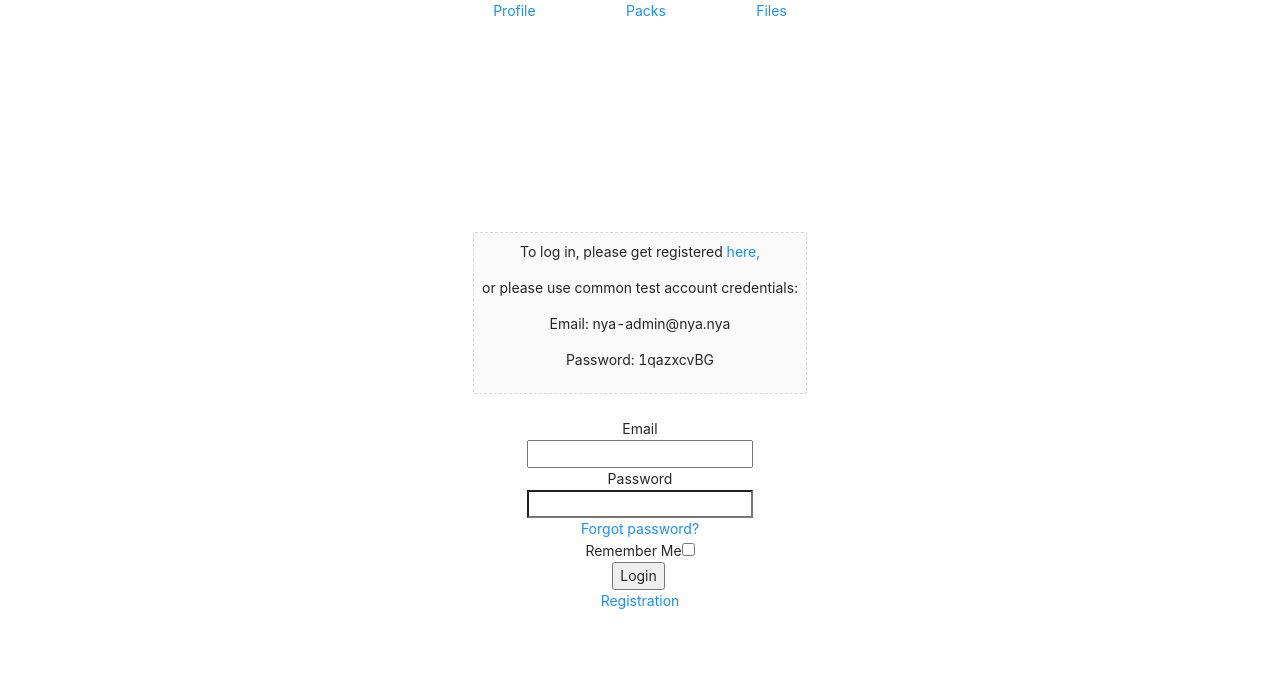
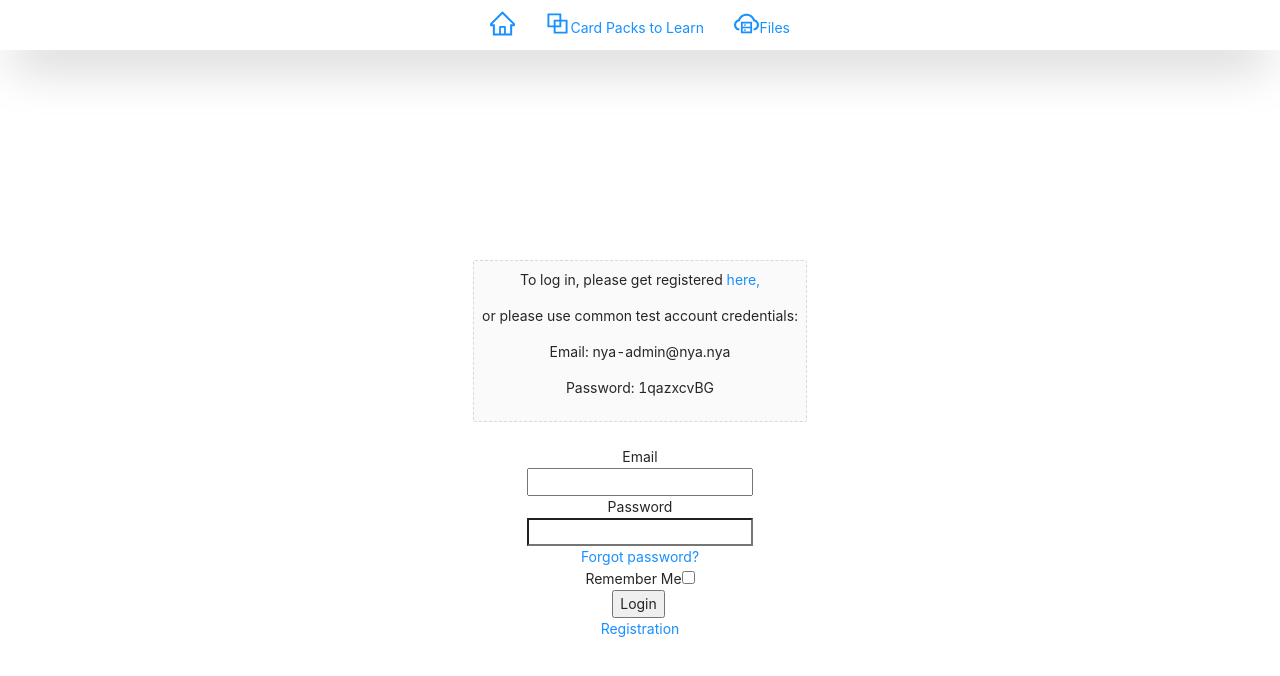
Before and after one commit to marygrishchuk/cards-by-dream-team, a React (Create React App) app: page /#/login in a window 1280 px wide. Shown: the top 676 px of the page. Built offline with nearby package versions, Linux system fonts and the light colour scheme; no server answers.

Commit message:
restyling

```diff
--- a/src/features/Cards/Cards.module.css
+++ b/src/features/Cards/Cards.module.css
@@ -3,6 +3,15 @@
     display: flex;
     flex-direction: column;
     align-items: flex-start;
+    position: relative;
+}
+.cards h3 {
+    position: absolute;
+    top: 15px;
+    left: 10px;
+}
+.cards h2 {
+    margin: 10px auto;
 }
 
 .filter {
--- a/src/features/Cards/Cards.tsx
+++ b/src/features/Cards/Cards.tsx
@@ -65,7 +65,8 @@ export const Cards = () => {
 
     return (
         <div className={style.cards}>
-            <h2><NavLink to={PATH.PACKS} activeClassName={style.active}>⏴ Packs</NavLink></h2>
+            <h2>Cards</h2>
+            <h3><NavLink to={PATH.PACKS}>⏴ Packs</NavLink></h3>
             <div className={style.filter}>
                 {/*фильтр карточек по вопросу*/}
                 <label>Search cards by question: <input placeholder={'Press Enter to search'}
--- a/src/features/Header/Header.module.css
+++ b/src/features/Header/Header.module.css
@@ -1,10 +1,19 @@
 .header {
     margin: 0 auto;
-    width: 30%;
+    width: 100%;
     height: fit-content;
+    box-shadow: rgba(0,0,0,0.25) 0 25px 50px -12px;
+}
+
+.linksContainer {
+    min-height: 50px;
+    height: fit-content;
+    margin: 0 auto;
+    width: 300px;
     display: flex;
     flex-wrap: wrap;
-    justify-content: space-around;
+    justify-content: space-between;
+    align-items: center;
 }
 
 .header a.active {
--- a/src/features/Header/Header.tsx
+++ b/src/features/Header/Header.tsx
@@ -2,13 +2,24 @@ import React from "react";
 import style from './Header.module.css';
 import {NavLink} from "react-router-dom";
 import {PATH} from "../../app/App";
+import {
+    CloudServerOutlined,
+    BlockOutlined,
+    HomeOutlined,
+} from '@ant-design/icons';
 
 export const Header = () => {
     return (
         <div className={style.header}>
-            <NavLink to={PATH.PROFILE} activeClassName={style.active}>Profile</NavLink>
-            <NavLink to={PATH.PACKS} activeClassName={style.active}>Packs</NavLink>
-            <NavLink to={PATH.FILES} activeClassName={style.active}>Files</NavLink>
+            <div className={style.linksContainer}>
+                <NavLink to={PATH.PROFILE} activeClassName={style.active}><HomeOutlined style={{fontSize: '25px'}}/></NavLink>
+                <NavLink to={PATH.PACKS} activeClassName={style.active}>
+                    <BlockOutlined style={{fontSize: '25px'}}/>
+                    Card Packs to Learn</NavLink>
+                <NavLink to={PATH.FILES} activeClassName={style.active}>
+                    <CloudServerOutlined style={{fontSize: '25px'}}/>
+                    Files</NavLink>
+            </div>
         </div>
     );
 }
--- a/src/features/Packs/Packs.module.css
+++ b/src/features/Packs/Packs.module.css
@@ -3,6 +3,9 @@
     display: flex;
     flex-direction: column;
     align-items: flex-start;
+}
+.packs h2 {
+    margin: 10px auto;
 }
 
 .filter {
--- a/src/features/Packs/PacksTable.tsx
+++ b/src/features/Packs/PacksTable.tsx
@@ -76,7 +76,7 @@ export const PacksTable = React.memo(({cardPacks, authUserId, requestStatus}: Pa
     }))
 // колонки (их заголовки и render в тех колонках, где надо отрисовывать элементы в таблице):
     const columns: ColumnsType<PackType> = [
-        {title: 'Name', dataIndex: 'name', key: 'name', sorter: true},
+        {title: 'Pack Name', dataIndex: 'name', key: 'name', sorter: true},
         {title: 'Cards Count', dataIndex: 'cardsCount', key: 'cardsCount', sorter: true},
         {title: 'Last Update', dataIndex: 'updated', key: 'updated'},
         {title: 'Created by', dataIndex: 'createdBy', key: 'createdBy'},
--- a/src/features/Profile/Profile.tsx
+++ b/src/features/Profile/Profile.tsx
@@ -5,7 +5,7 @@ import {useDispatch, useSelector} from "react-redux";
 import {AppRootStateType} from "../../app/store";
 import {InitialAuthStateType, logoutTC, updateUserDataTC} from "../Login/auth-reducer";
 import {Avatar, Button, Tooltip, Typography} from 'antd';
-import {CloudServerOutlined, DeleteTwoTone, EditTwoTone, PlusSquareTwoTone, UserOutlined} from '@ant-design/icons';
+import {CloudServerOutlined, DeleteTwoTone, EditTwoTone, PlusSquareTwoTone, UserOutlined, BlockOutlined} from '@ant-design/icons';
 import {PATH} from "../../app/App";
 import commonStyle from "../../common/styles/error.module.css";
 import {FileUploader, UploadedFileDataType} from "../../common/FileUploader/FileUploader";
@@ -72,9 +72,16 @@ export const Profile = () => {
             <Paragraph editable={{onChange: onNewNameSubmit}}>{name}</Paragraph>
             <div>{email}</div>
             <button onClick={onLogoutClick} disabled={requestStatus === 'loading'}>Log out</button>
+            {/*картинка со ссылкой на Packs*/}
+            <NavLink to={PATH.PACKS}>
+                <Tooltip title="You can create Packs with cards to learn by 🙂" color="#53cafc">
+                    <BlockOutlined
+                        style={{position: "absolute", top: "18%", right: "43%", fontSize: '52px', color: 'orange'}}/>
+                </Tooltip>
+            </NavLink>
             {/*картинка со ссылкой на Files*/}
             <NavLink to={PATH.FILES}>
-                <Tooltip title="Go to Files 🙂" color="#2db7f5">
+                <Tooltip title="You can upload various Files to view or send them to server 🙂" color="#53cafc">
                     <CloudServerOutlined
                         style={{position: "absolute", top: "30%", right: "30%", fontSize: '52px', color: 'orange'}}/>
                 </Tooltip>
```
